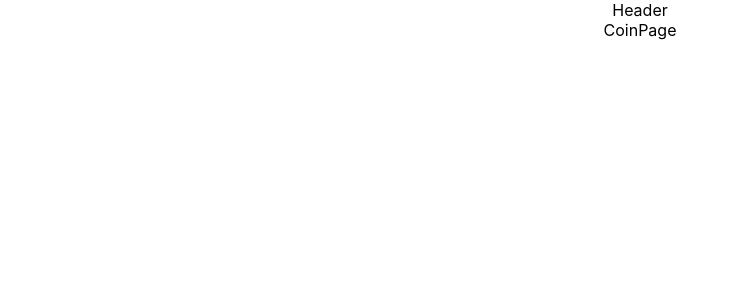
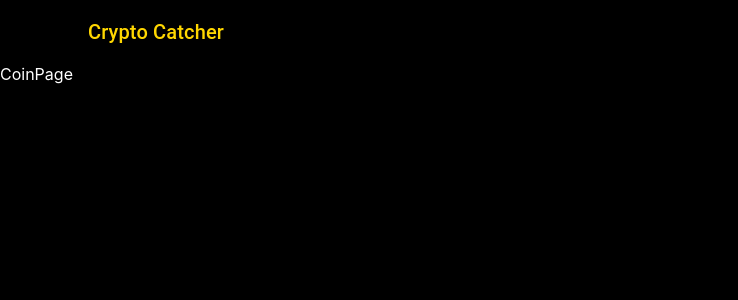
Before and after one commit to dparth8421/Cryptocurrency_app, a React (Create React App) app: page /coins/1 in a window 1280 px wide. Shown: the top 300 px of the page, without its empty margins (0-738 px from the left). Built offline with nearby package versions, Linux system fonts and the light colour scheme.

Commit message:
Added Routers

```diff
--- a/package.json
+++ b/package.json
@@ -6,6 +6,7 @@
     "@emotion/react": "^11.11.1",
     "@emotion/styled": "^11.11.0",
     "@mui/material": "^5.15.1",
+    "@mui/styles": "^5.15.1",
     "@testing-library/jest-dom": "^5.17.0",
     "@testing-library/react": "^13.4.0",
     "@testing-library/user-event": "^13.5.0",
--- a/src/App.js
+++ b/src/App.js
@@ -1,28 +1,30 @@
-import "./App.css";
-import { RouterProvider, createBrowserRouter } from "react-router-dom";
+import React from "react";
+import { styled } from "@mui/system";
+import { BrowserRouter, Route, Routes } from "react-router-dom";
 import CoinPage from "./pages/CoinPage";
 import Home from "./pages/Home";
 import Header from "./components/Header";
 
-function App() {
-  const appRouter = createBrowserRouter([
-    {
-      path: "/",
-      element: <Home />,
-    },
-    {
-      path: "/coins/:id",
-      element: <CoinPage />,
-    },
-  ]);
+const StyledAppContainer = styled("div")({
+  backgroundColor: "black",
+  color: "white",
+  minHeight: "100vh",
+});
+
+const App = () => {
   return (
-    <div className="App">
-      <div>
-        <Header />
-        <RouterProvider router={appRouter}></RouterProvider>
-      </div>
-    </div>
+    <BrowserRouter>
+      <StyledAppContainer>
+        <div>
+          <Header />
+          <Routes>
+            <Route path="/" element={<Home />} />
+            <Route path="/coins/:id" element={<CoinPage />} />
+          </Routes>
+        </div>
+      </StyledAppContainer>
+    </BrowserRouter>
   );
-}
+};
 
 export default App;
--- a/src/components/Header.jsx
+++ b/src/components/Header.jsx
@@ -1,7 +1,58 @@
 import React from "react";
+import {
+  AppBar,
+  Container,
+  MenuItem,
+  Select,
+  Toolbar,
+  Typography,
+} from "@mui/material";
+import { makeStyles } from "@mui/styles";
+import { useNavigate } from "react-router-dom";
+
+const useStyles = makeStyles(() => ({
+  title: {
+    flex: 1,
+    color: "gold",
+    fontFamily: "sans-serif",
+    fontWeight: "bolder",
+    cursor: "pointer",
+  },
+}));
 
 const Header = () => {
-  return <div>Header</div>;
+  const classes = useStyles();
+  const navigate = useNavigate();
+
+  const handleTitleClick = () => {
+    navigate("/"); // Navigate to thcde home page
+  };
+
+  return (
+    <div>
+      <AppBar color="transparent" position="static">
+        <Container>
+          <Toolbar>
+            <Typography
+              onClick={handleTitleClick}
+              className={classes.title}
+              variant="h6"
+            >
+              Crypto Catcher
+            </Typography>
+
+            <Select
+              value="outline"
+              style={{ width: 100, height: 40, marginLeft: 15 }}
+            >
+              <MenuItem value={"USD"}>INR</MenuItem>
+              <MenuItem value={"INR"}>USD</MenuItem>
+            </Select>
+          </Toolbar>
+        </Container>
+      </AppBar>
+    </div>
+  );
 };
 
 export default Header;
```
Also changed, not shown: 1 other file (tests, documents, lock files or other folders).
